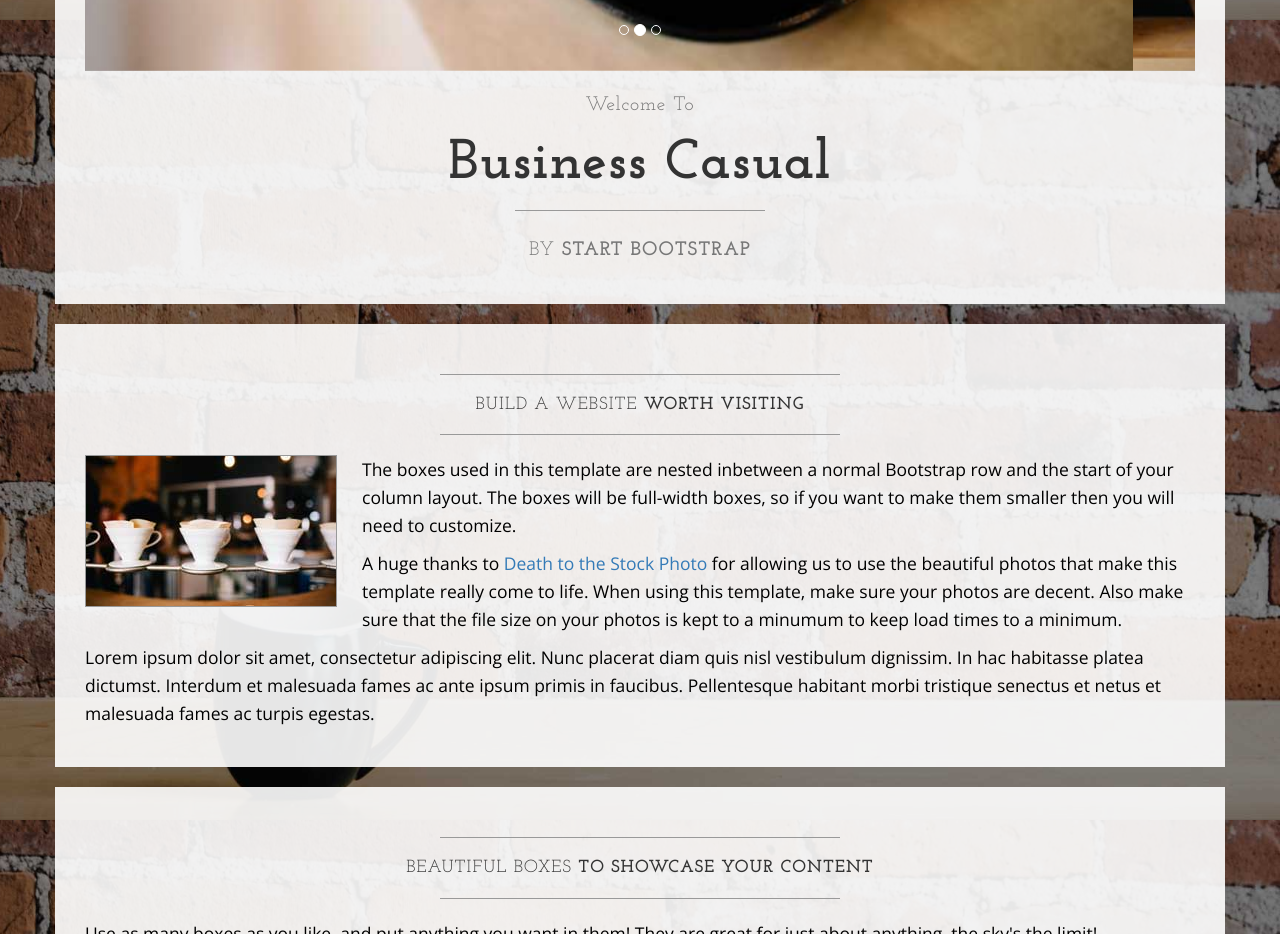
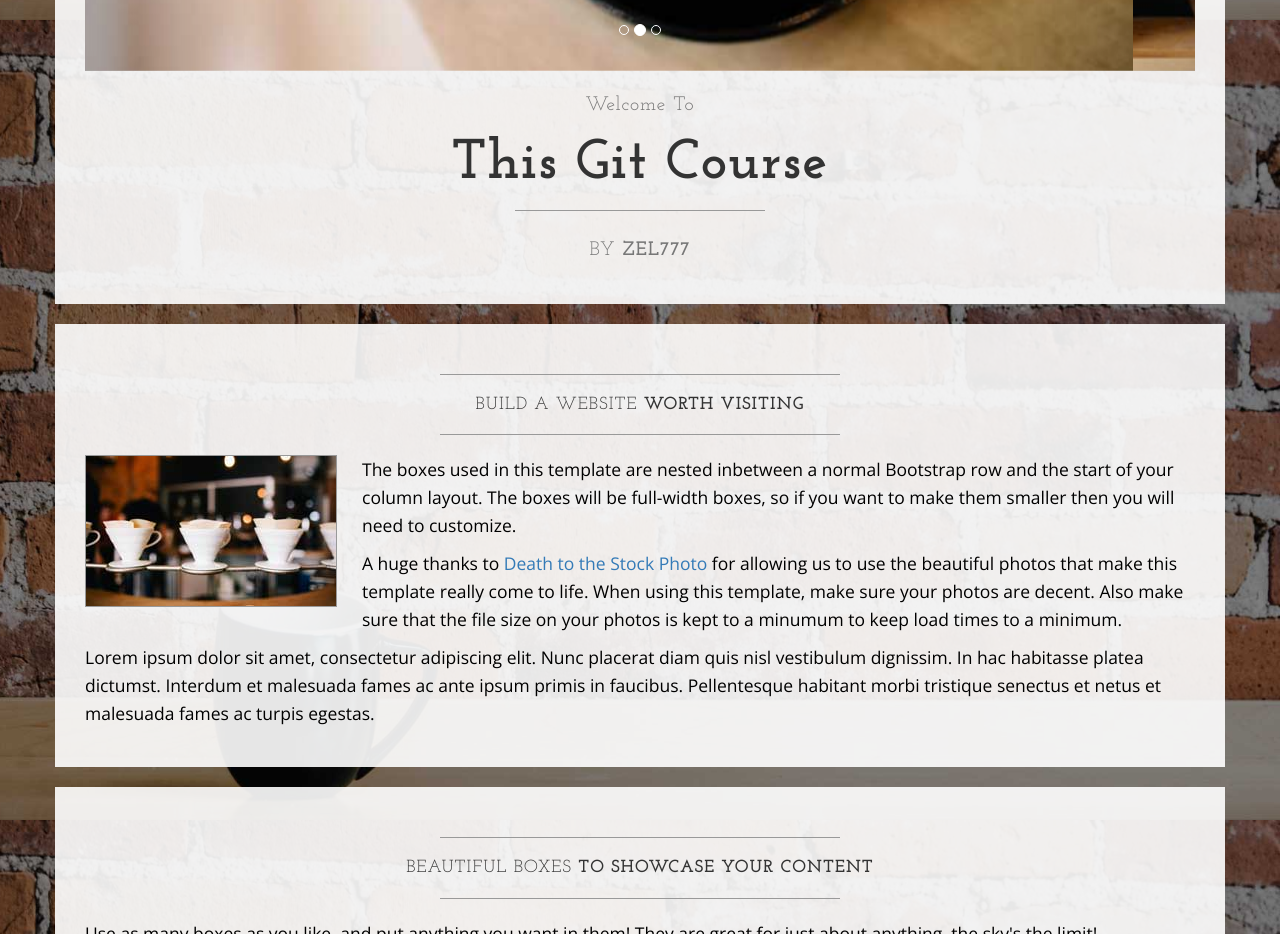
Before and after one commit to zel777/testrepot, a plain HTML site: page index.html in a window 1280 px wide. Shown: the part 780-1714 px from the top of the page. Drawn offline with nearby package versions, Linux system fonts and the light colour scheme.

Commit message:
Changed items after carousel

```diff
--- a/index.html
+++ b/index.html
@@ -108,11 +108,11 @@
                     <h2 class="brand-before">
                         <small>Welcome to</small>
                     </h2>
-                    <h1 class="brand-name">Business Casual</h1>
+                    <h1 class="brand-name">This Git Course</h1>
                     <hr class="tagline-divider">
                     <h2>
                         <small>By
-                            <strong>Start Bootstrap</strong>
+                            <strong>zel777</strong>
                         </small>
                     </h2>
                 </div>
```
